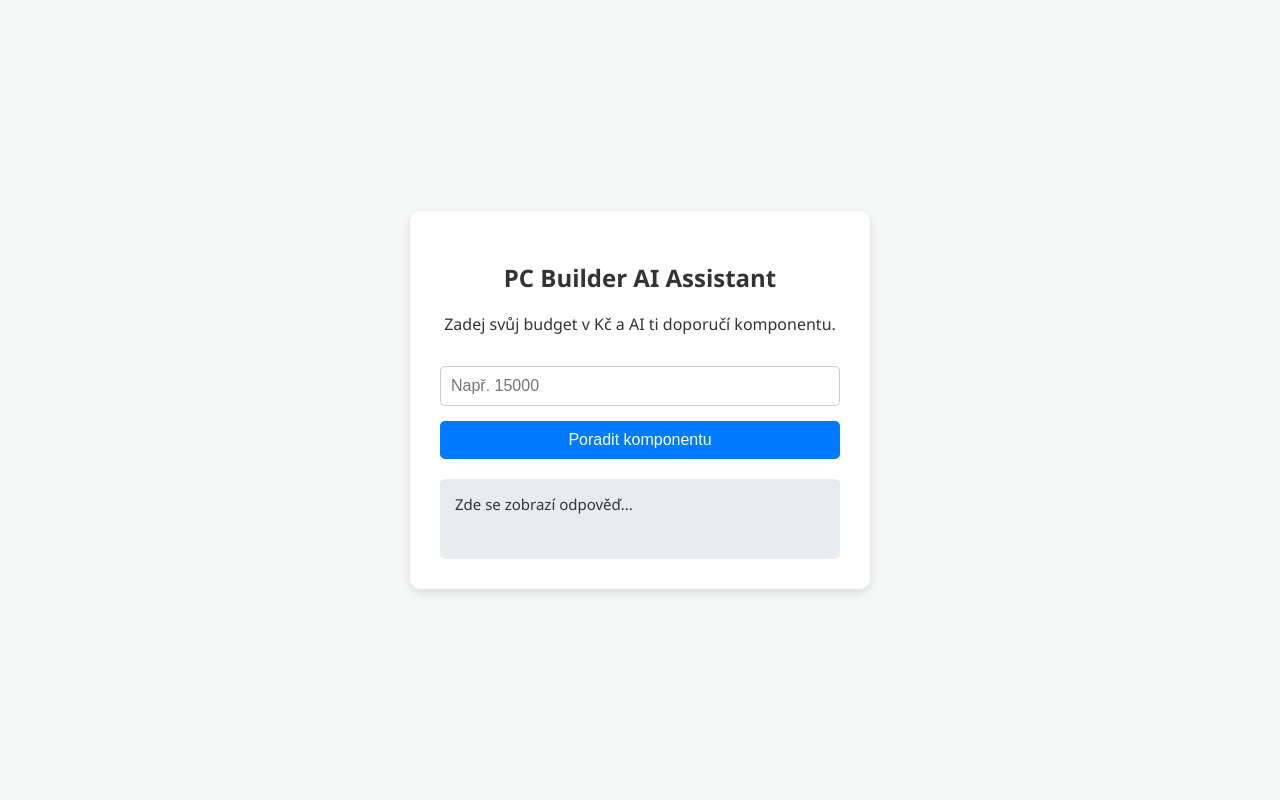
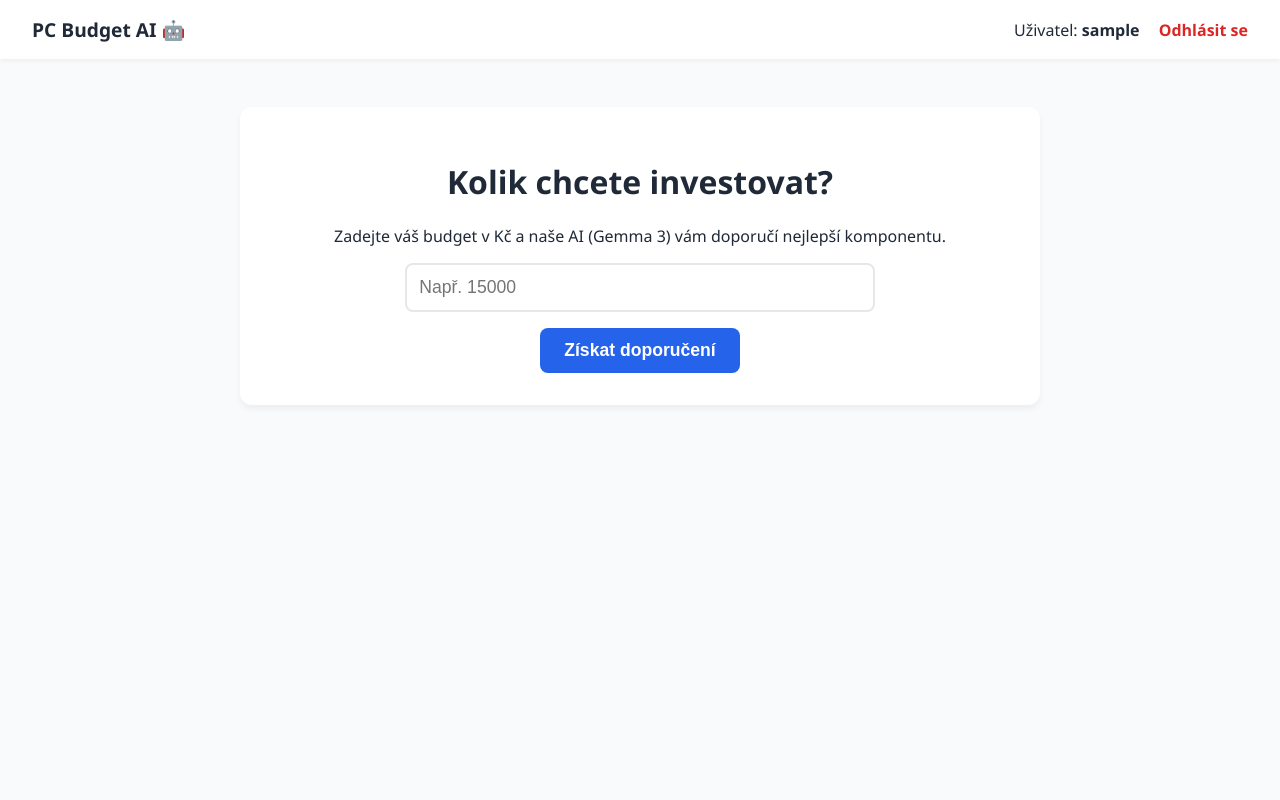
Before and after one commit to Gecyvpecy/projekt.test, a Flask app: page / in a window 1280 px wide. Run offline with Flask 3, Linux system fonts and the light colour scheme; the visitor is signed in with stand-in values (Sample User, id 1).

Commit message:
Update index.html

```diff
--- a/templates/index.html
+++ b/templates/index.html
@@ -3,110 +3,92 @@
 <head>
     <meta charset="UTF-8">
     <meta name="viewport" content="width=device-width, initial-scale=1.0">
-    <title>PC Builder AI Assistant</title>
+    <title>AI Advisor | Výběr komponent</title>
     <style>
-        body {
-            font-family: 'Segoe UI', Tahoma, Geneva, Verdana, sans-serif;
-            background-color: #f4f7f6;
-            color: #333;
-            display: flex;
-            justify-content: center;
-            align-items: center;
-            height: 100vh;
-            margin: 0;
-        }
-        .container {
-            background: white;
-            padding: 30px;
-            border-radius: 10px;
-            box-shadow: 0 4px 10px rgba(0,0,0,0.1);
-            width: 100%;
-            max-width: 400px;
-            text-align: center;
-        }
-        input[type="number"] {
-            width: calc(100% - 22px);
-            padding: 10px;
-            margin: 15px 0;
-            border: 1px solid #ccc;
-            border-radius: 5px;
-            font-size: 16px;
-        }
-        button {
-            background-color: #007bff;
-            color: white;
-            border: none;
-            padding: 10px 20px;
-            border-radius: 5px;
-            font-size: 16px;
-            cursor: pointer;
-            width: 100%;
-        }
-        button:hover {
-            background-color: #0056b3;
-        }
-        .chat-box {
-            margin-top: 20px;
-            padding: 15px;
-            background-color: #e9ecef;
-            border-radius: 5px;
-            min-height: 50px;
-            text-align: left;
-            font-size: 15px;
-        }
-        .loading {
-            font-style: italic;
-            color: #666;
-        }
+        :root { --primary: #2563eb; --dark: #1f2937; --bg: #f9fafb; }
+        body { font-family: 'Segoe UI', sans-serif; background: var(--bg); margin: 0; color: var(--dark); }
+        nav { background: white; padding: 1rem 2rem; display: flex; justify-content: space-between; align-items: center; box-shadow: 0 2px 4px rgba(0,0,0,0.05); }
+        .container { max-width: 800px; margin: 3rem auto; padding: 0 1rem; }
+        .main-card { background: white; padding: 2rem; border-radius: 12px; box-shadow: 0 4px 6px rgba(0,0,0,0.05); text-align: center; }
+        input { padding: 12px; width: 60%; border: 2px solid #e5e7eb; border-radius: 8px; font-size: 1.1rem; margin-bottom: 1rem; }
+        button { padding: 12px 24px; background: var(--primary); color: white; border: none; border-radius: 8px; font-weight: 600; cursor: pointer; font-size: 1.1rem; }
+        #result-box { margin-top: 2rem; padding: 1.5rem; border-radius: 8px; display: none; line-height: 1.6; }
+        .success { background: #ecfdf5; border: 1px solid #10b981; color: #065f46; }
+        .error { background: #fef2f2; border: 1px solid #dc2626; color: #991b1b; }
+        .loader { display: none; margin: 10px auto; border: 4px solid #f3f3f3; border-top: 4px solid var(--primary); border-radius: 50%; width: 30px; height: 30px; animation: spin 1s linear infinite; }
+        @keyframes spin { 0% { transform: rotate(0deg); } 100% { transform: rotate(360deg); } }
+        .logout-btn { color: #dc2626; text-decoration: none; font-weight: 600; }
     </style>
 </head>
 <body>
 
+    <nav>
+        <div style="font-weight: bold; font-size: 1.2rem;">PC Budget AI 🤖</div>
+        <div>
+            <span>Uživatel: <strong>{{ session['user'] }}</strong></span>
+            <a href="/logout" class="logout-btn" style="margin-left: 15px;">Odhlásit se</a>
+        </div>
+    </nav>
+
     <div class="container">
-    <h2>PC Builder AI Assistant</h2>
-    <p>Zadej svůj budget v Kč a AI ti doporučí komponentu.</p>
+        <div class="main-card">
+            <h1>Kolik chcete investovat?</h1>
+            <p>Zadejte váš budget v Kč a naše AI (Gemma 3) vám doporučí nejlepší komponentu.</p>
 
-    <input type="number" id="budgetInput" placeholder="Např. 15000" required>
-    <button onclick="askAI()">Poradit komponentu</button>
+            <input type="number" id="budgetInput" placeholder="Např. 15000" min="0">
+            <br>
+            <button onclick="askAI()" id="sendBtn">Získat doporučení</button>
 
-    <div class="chat-box" id="responseBox">
-        Zde se zobrazí odpověď...
+            <div id="loader" class="loader"></div>
+            <div id="result-box"></div>
         </div>
     </div>
 
     <script>
         async function askAI() {
-        const budget = document.getElementById("budgetInput").value;
-        const responseBox = document.getElementById("responseBox");
+            const budget = document.getElementById('budgetInput').value;
+            const resultBox = document.getElementById('result-box');
+            const loader = document.getElementById('loader');
+            const btn = document.getElementById('sendBtn');
 
             if (!budget) {
-            responseBox.innerHTML = "Prosím, zadej nějakou částku.";
+                alert("Zadejte prosím částku.");
                 return;
             }
 
-        responseBox.innerHTML = '<span class="loading">AI přemýšlí (může to chvilku trvat)...</span>';
+            // UI stav: načítání
+            resultBox.style.display = 'none';
+            loader.style.display = 'block';
+            btn.disabled = true;
 
             try {
                 const response = await fetch('/ai', {
                     method: 'POST',
-                headers: {
-                    'Content-Type': 'application/json'
-                },
+                    headers: { 'Content-Type': 'application/json' },
                     body: JSON.stringify({ budget: budget })
                 });
 
                 const data = await response.json();
 
-            if (data.recommendation) {
-                responseBox.innerHTML = "<strong>AI:</strong> " + data.recommendation;
+                loader.style.display = 'none';
+                resultBox.style.display = 'block';
+                btn.disabled = false;
+
+                if (response.ok) {
+                    resultBox.className = 'success';
+                    resultBox.innerHTML = `<strong>Doporučení:</strong><br>${data.recommendation}`;
                 } else {
-                responseBox.innerHTML = "<strong>Chyba:</strong> " + (data.error || "Něco se pokazilo.");
+                    resultBox.className = 'error';
+                    resultBox.innerText = "Chyba: " + (data.error || "Nepodařilo se získat odpověď.");
                 }
-        } catch (error) {
-            responseBox.innerHTML = "<strong>Chyba sítě:</strong> Nepodařilo se spojit se serverem.";
+            } catch (err) {
+                loader.style.display = 'none';
+                resultBox.style.display = 'block';
+                resultBox.className = 'error';
+                resultBox.innerText = "Chyba spojení se serverem.";
+                btn.disabled = false;
             }
         }
     </script>
-
 </body>
 </html>
```
Lines whose indentation alone changed are shown as unchanged.
